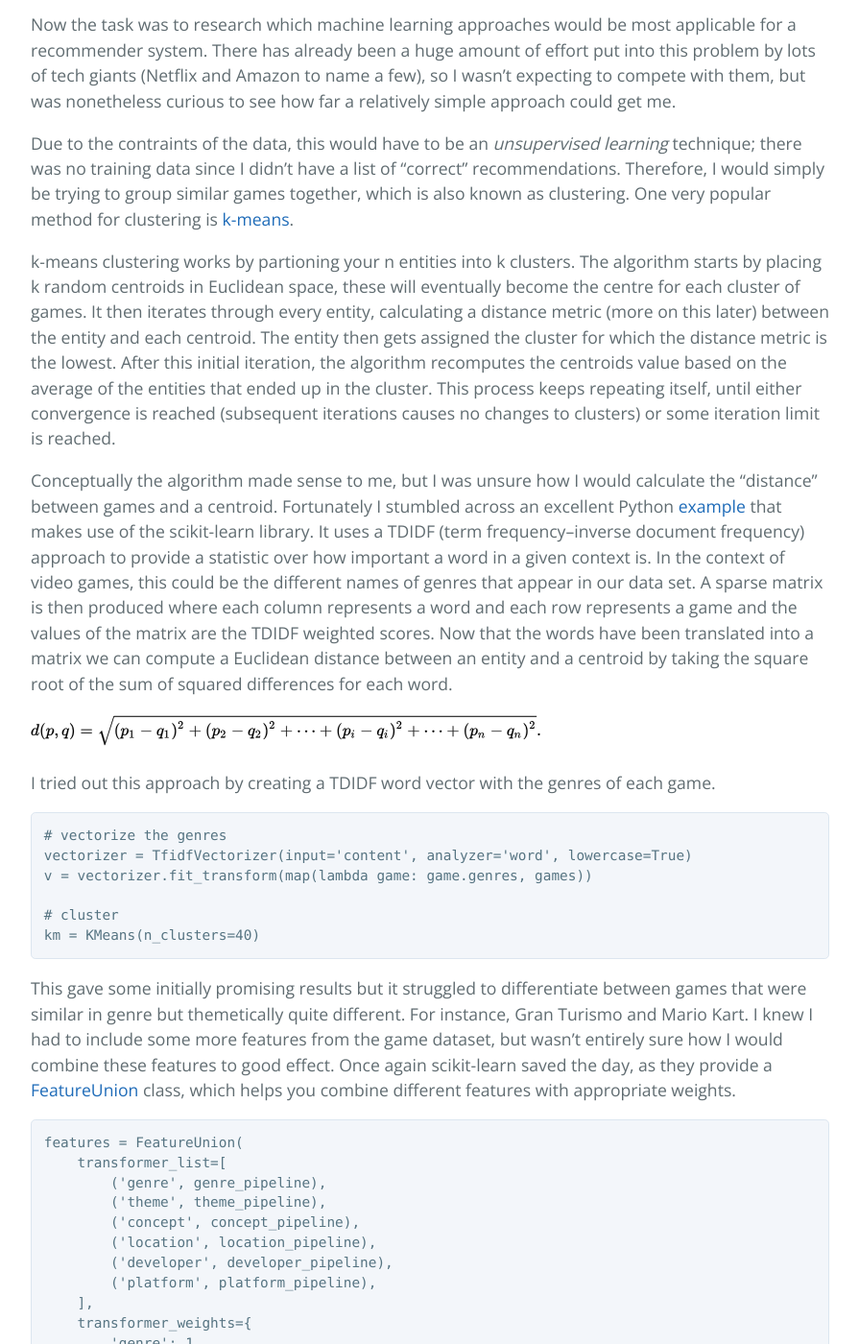
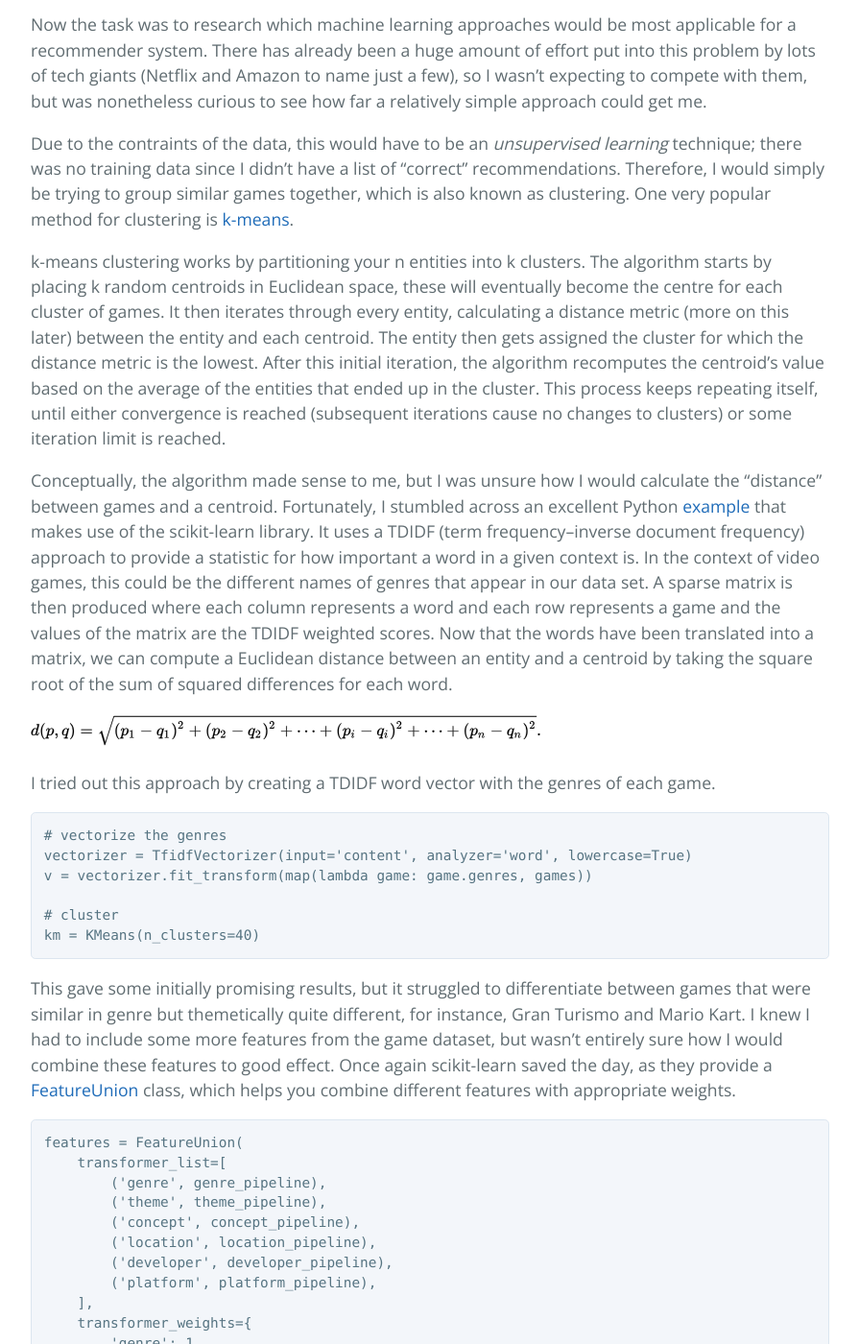
Before and after one commit to alexlukelevy/alexlukelevy.github.io, a Jekyll site: the page built from _posts/2017-12-14-game-sage.markdown, in a window 1280 px wide and 1400 px high, scrolled down 3051 px. Shown: the whole window at 96% size, without its empty margins (192-1087 px from the left). Built offline with Jekyll 4.4.1, drawn with Linux system fonts in a browser that asks for light colours; nearby versions of some CDN libraries; comment, search, counter and statistics services are not loaded; some of the changed text lies outside the part shown.

Commit message:
Fixing grammar with game sage post

````diff
--- a/_posts/2017-12-14-game-sage.markdown
+++ b/_posts/2017-12-14-game-sage.markdown
@@ -6,20 +6,20 @@ categories: experiments
 comments: true
 ---
 
-[Game Sage](https://github.com/alexlukelevy/game-sage); a machine learning, video game recommendation system.
+[Game Sage](https://github.com/alexlukelevy/game-sage); a machine learning recommendation system for video games.
 
 ### Introduction
-It's no secret that machine learning is becoming a dominant force in the tech industry. From central heating to fighting terrorism, machine learning is becoming ubiquitious. Instead of watching it all fly by, I was keen to see what all the hype was about and give it a go for myself.
+It's no secret that machine learning is becoming a dominant force in the tech industry. From central heating to fighting terrorism, machine learning is becoming ubiquitous. Instead of watching it all fly by, I was keen to see what all the hype was about and give it a go for myself.
 
 ![Machine Learning](/img/stackoverflow-machine-learning.png)
 
-If you're looking for ground-breaking machine learning research then you should stop reading now. If, on the other hand, you're curious to see how you can start learning about machine learning and apply it to a problem you're insterested in, then keep reading...
+If you're looking for ground-breaking machine learning research, then you should stop reading now. If, on the other hand, you're curious to see how you can start learning about machine learning and apply it to a problem you're interested in, then keep reading...
 
 ### Problem
-As I've mentioned in other posts before, I'm a big video game fan. Leading a busy London lifestyle I don't always get that much time to play these days, but when I do, I want to be sure I'm going to like what I'm playing. Aside from reading reviews, I sometimes want to find a game that is similar to previous game I've played before. There are a few lesser known websites out there dedicated to this, but I thought I would give this a shot myself.
+As I've mentioned in other posts before, I'm a big video game fan. Leading a busy London lifestyle, I don't always get that much time to play these days, but when I do, I want to be sure I'm going to like what I'm playing. Aside from reading reviews, I sometimes want to find a game that is similar to previous games I've played before. There are a few lesser-known websites out there dedicated to this, but I thought I would give this a shot myself.
 
 ### Recommender
-Before I even began to investigate which machine learning techniques might be applicable to the problem, I had to get hold of the data. As I'm sure many machine learning experts will tell you, obtaining high quality data is crucial to the success of your model. Fortunately, the folks over at [Giant Bomb](https://www.giantbomb.com/) offer a huge amount of user created video game data from their REST [API](https://www.giantbomb.com/api/). The API has detailed information on over 58k games and is free to use for non-commercial purposes. Below is a subset of the data you can obtain related to a game.
+Before I even began to investigate which machine learning techniques might be applicable to the problem, I had to get hold of the data. As I'm sure many machine learning experts will tell you, obtaining high quality data is crucial to the success of your model. Fortunately, the folks over at [Giant Bomb](https://www.giantbomb.com/) offer a huge amount of user-created video game data from their REST [API](https://www.giantbomb.com/api/). The API has detailed information on over 58k games and is free to use for non-commercial purposes. Below is a subset of the data you can obtain related to a game.
 
 ```json
 {
@@ -79,13 +79,13 @@ Before I even began to investigate which machine learning techniques might be ap
 
 I loaded the data in JSON format into a local instance of PostgreSQL, where I would be able to query it offline at a later stage.
 
-Now the task was to research which machine learning approaches would be most applicable for a recommender system. There has already been a huge amount of effort put into this problem by lots of tech giants (Netflix and Amazon to name a few), so I wasn't expecting to compete with them, but was nonetheless curious to see how far a relatively simple approach could get me.
+Now the task was to research which machine learning approaches would be most applicable for a recommender system. There has already been a huge amount of effort put into this problem by lots of tech giants (Netflix and Amazon to name just a few), so I wasn't expecting to compete with them, but was nonetheless curious to see how far a relatively simple approach could get me.
 
 Due to the contraints of the data, this would have to be an *unsupervised learning* technique; there was no training data since I didn't have a list of "correct" recommendations. Therefore, I would simply be trying to group similar games together, which is also known as clustering. One very popular method for clustering is [k-means](https://en.wikipedia.org/wiki/K-means_clustering).
 
-k-means clustering works by partioning your n entities into k clusters. The algorithm starts by placing k random centroids in Euclidean space, these will eventually become the centre for each cluster of games. It then iterates through every entity, calculating a distance metric (more on this later) between the entity and each centroid. The entity then gets assigned the cluster for which the distance metric is the lowest. After this initial iteration, the algorithm recomputes the centroids value based on the average of the entities that ended up in the cluster. This process keeps repeating itself, until either convergence is reached (subsequent iterations causes no changes to clusters) or some iteration limit is reached.
+k-means clustering works by partitioning your n entities into k clusters. The algorithm starts by placing k random centroids in Euclidean space, these will eventually become the centre for each cluster of games. It then iterates through every entity, calculating a distance metric (more on this later) between the entity and each centroid. The entity then gets assigned the cluster for which the distance metric is the lowest. After this initial iteration, the algorithm recomputes the centroid's value based on the average of the entities that ended up in the cluster. This process keeps repeating itself, until either convergence is reached (subsequent iterations cause no changes to clusters) or some iteration limit is reached.
 
-Conceptually the algorithm made sense to me, but I was unsure how I would calculate the "distance" between games and a centroid. Fortunately I stumbled across an excellent Python [example](http://scikit-learn.org/stable/auto_examples/text/document_clustering.html) that makes use of the scikit-learn library. It uses a TDIDF (term frequency–inverse document frequency) approach to provide a statistic over how important a word in a given context is. In the context of video games, this could be the different names of genres that appear in our data set. A sparse matrix is then produced where each column represents a word and each row represents a game and the values of the matrix are the TDIDF weighted scores. Now that the words have been translated into a matrix we can compute a Euclidean distance between an entity and a centroid by taking the square root of the sum of squared differences for each word.
+Conceptually, the algorithm made sense to me, but I was unsure how I would calculate the "distance" between games and a centroid. Fortunately, I stumbled across an excellent Python [example](http://scikit-learn.org/stable/auto_examples/text/document_clustering.html) that makes use of the scikit-learn library. It uses a TDIDF (term frequency–inverse document frequency) approach to provide a statistic for how important a word in a given context is. In the context of video games, this could be the different names of genres that appear in our data set. A sparse matrix is then produced where each column represents a word and each row represents a game and the values of the matrix are the TDIDF weighted scores. Now that the words have been translated into a matrix, we can compute a Euclidean distance between an entity and a centroid by taking the square root of the sum of squared differences for each word.
 
 ![Euclidean Distance](/img/euclidean-distance.svg)
 
@@ -101,7 +101,7 @@ v = vectorizer.fit_transform(map(lambda game: game.genres, games))
 km = KMeans(n_clusters=40)
 ```
 
-This gave some initially promising results but it struggled to differentiate between games that were similar in genre but themetically quite different. For instance, Gran Turismo and Mario Kart. I knew I had to include some more features from the game dataset, but wasn't entirely sure how I would combine these features to good effect. Once again scikit-learn saved the day, as they provide a [FeatureUnion](http://scikit-learn.org/stable/auto_examples/hetero_feature_union.html) class, which helps you combine different features with appropriate weights.
+This gave some initially promising results, but it struggled to differentiate between games that were similar in genre but themetically quite different, for instance, Gran Turismo and Mario Kart. I knew I had to include some more features from the game dataset, but wasn't entirely sure how I would combine these features to good effect. Once again scikit-learn saved the day, as they provide a [FeatureUnion](http://scikit-learn.org/stable/auto_examples/hetero_feature_union.html) class, which helps you combine different features with appropriate weights.
 
 ```python
 features = FeatureUnion(
@@ -129,7 +129,7 @@ km = KMeans(n_clusters=n_clusters, max_iter=10000, tol=1e-5)
 
 ```
 
-With the additional features, I appeared to be getting reasonable results, although the only way of verifying the clusters was for me to manually check them. To speed things up I decided I would build a lightweight [front-end](https://github.com/alexlukelevy/game-sage-web) to display the results. Using a combination of Elasticsearch and React, I created the web app shown below.
+With the additional features, I appeared to be getting reasonable results, although the only way of verifying the clusters was for me to check them manually. To speed things up, I decided I would build a lightweight [front-end](https://github.com/alexlukelevy/game-sage-web) to display the results. Using a combination of Elasticsearch and React, I created the web app shown below.
 
 ![Game Sage](/img/game-sage.png)
 
````
Also changed, not shown: other parts of _posts/2017-12-14-game-sage.markdown (+1 -1 lines).
